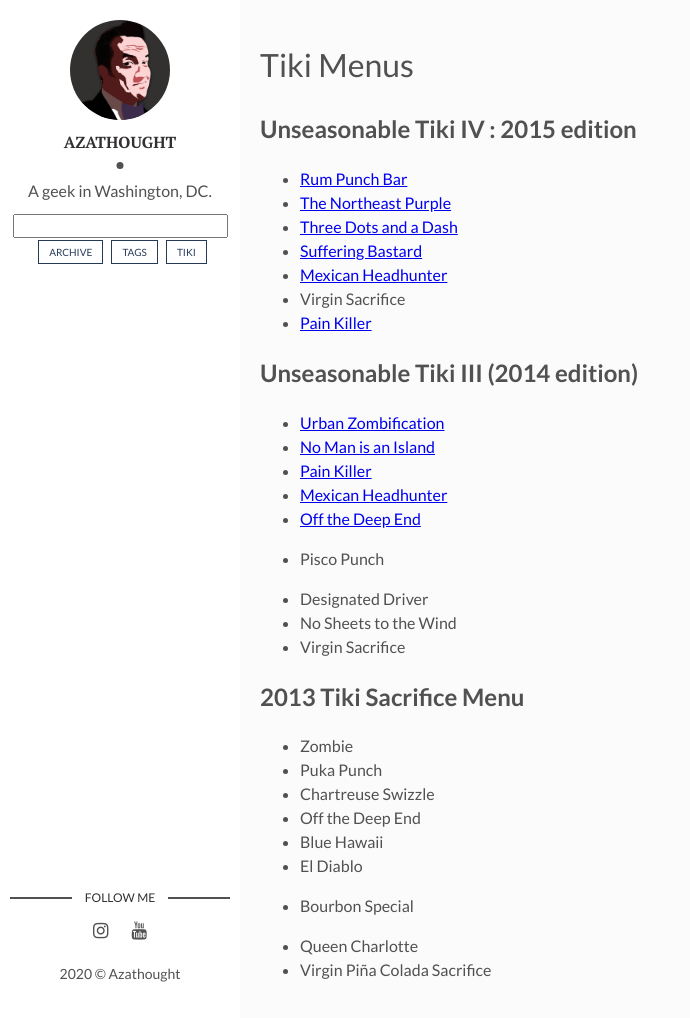
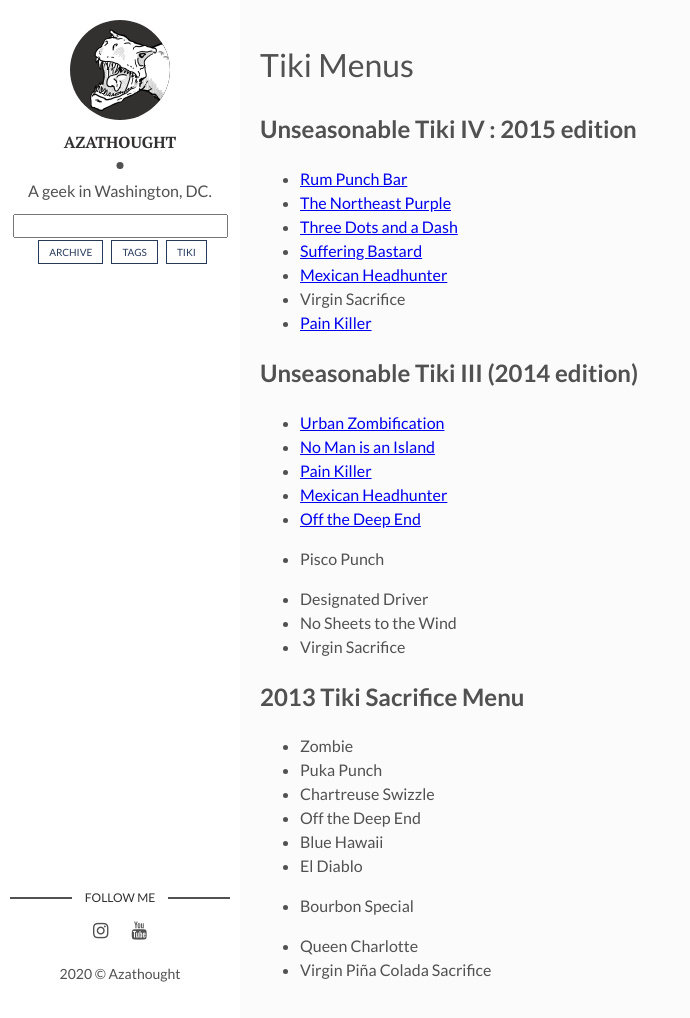
Before and after one commit to azathought/azathought.github.io, a Jekyll site: the page built from tiki.md, in a window 1280 px wide and 1018 px high. Shown: the whole window, without its empty margins (0-690 px from the left). Built offline with Jekyll 4.4.1, drawn with Linux system fonts in a browser that asks for light colours; comment, search, counter and statistics services are not loaded.

Commit message:
change logo

```diff
--- a/_config.yml
+++ b/_config.yml
@@ -7,7 +7,7 @@ url: "http://www.azathought.com" # the base hostname & protocol for your site, e
 
 # Author Settings
 author: Azathought # add your name
-author-img: caricature.png # add your photo
+author-img: aza-trex.png # add your photo
 about-author: A geek in Washington, DC. # add description
 ###twitter: azathought # add your Twitter handle
 instagram2: azathought_games
```
Also changed, not shown: assets/img/aza-trex.png (added).
